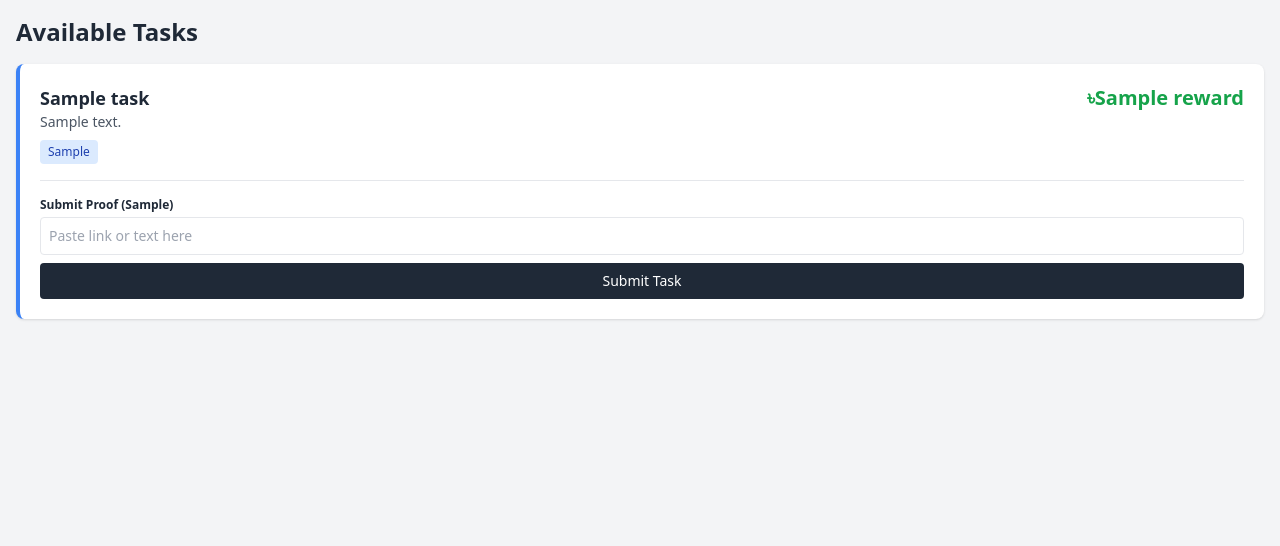
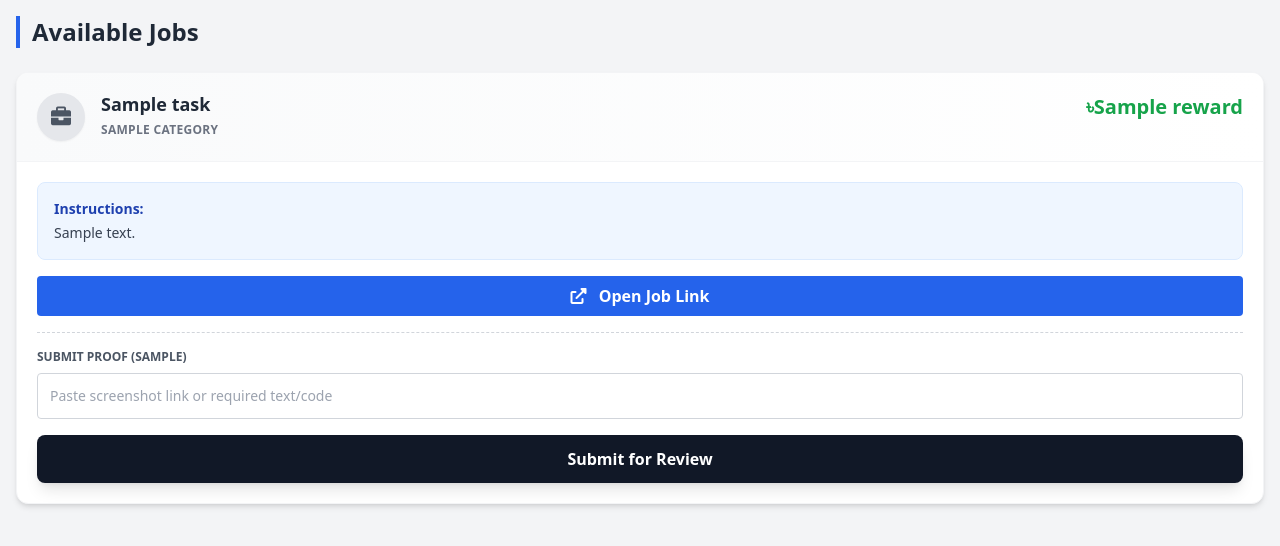
Before and after one commit to uto24/Riseii2, a Flask app: template templates/tasks.html in a window 1280 px wide. Shown: the top 546 px of the page. Run offline with Flask 3, Linux system fonts and the light colour scheme; the template is opened without the code that fills it: most values are stand-ins (such as "Sample title", 1, 10 or a date in 2020); some libraries are stand-ins or nearby versions.

Commit message:
Update tasks.html

```diff
--- a/templates/tasks.html
+++ b/templates/tasks.html
@@ -1,44 +1,99 @@
 {% extends "base.html" %}
 
 {% block content %}
-<h2 class="text-2xl font-bold mb-4">Available Tasks</h2>
+<h2 class="text-2xl font-bold mb-6 text-gray-800 border-l-4 border-blue-600 pl-3">Available Jobs</h2>
 
-<div class="space-y-4 mb-20">
+<div class="space-y-6 mb-24">
     {% for task in tasks %}
-    <div class="bg-white p-5 rounded-lg shadow border-l-4 border-blue-500">
-        <div class="flex justify-between items-start">
+    <div class="bg-white rounded-xl shadow-md overflow-hidden relative border border-gray-100">
+
+        <!-- Status Overlay if Done -->
+        {% if task.is_done %}
+        <div class="absolute inset-0 bg-gray-50 bg-opacity-80 z-10 flex items-center justify-center">
+            <span class="bg-green-100 text-green-700 font-bold px-4 py-2 rounded-full border border-green-200 shadow-sm">
+                <i class="fas fa-check-circle mr-1"></i> Already Submitted
+            </span>
+        </div>
+        {% endif %}
+
+        <!-- Header -->
+        <div class="p-5 flex justify-between items-start bg-gradient-to-r from-gray-50 to-white border-b border-gray-100">
+            <div class="flex gap-4">
+                <!-- Dynamic Icon based on Category -->
+                <div class="w-12 h-12 rounded-full flex items-center justify-center text-xl shadow-sm
+                    {% if task.category == 'youtube' %} bg-red-100 text-red-600
+                    {% elif task.category == 'facebook' %} bg-blue-100 text-blue-600
+                    {% elif task.category == 'telegram' %} bg-sky-100 text-sky-500
+                    {% else %} bg-gray-200 text-gray-600 {% endif %}">
+
+                    {% if task.category == 'youtube' %} <i class="fab fa-youtube"></i>
+                    {% elif task.category == 'facebook' %} <i class="fab fa-facebook-f"></i>
+                    {% elif task.category == 'telegram' %} <i class="fab fa-telegram-plane"></i>
+                    {% else %} <i class="fas fa-briefcase"></i> {% endif %}
+                </div>
                 <div>
-                <h3 class="font-bold text-lg">{{ task.title }}</h3>
-                <p class="text-sm text-gray-600">{{ task.description }}</p>
-                <span class="inline-block bg-blue-100 text-blue-800 text-xs px-2 py-1 rounded mt-2 capitalize">{{ task.task_type }}</span>
+                    <h3 class="font-bold text-gray-800 text-lg leading-tight">{{ task.title }}</h3>
+                    <span class="text-xs text-gray-500 uppercase tracking-wide font-semibold">{{ task.category }}</span>
+                </div>
             </div>
             <div class="text-right">
                 <span class="block text-xl font-bold text-green-600">৳{{ task.reward }}</span>
             </div>
         </div>
 
-        <!-- Form Start -->
-        <form action="/tasks" method="POST" enctype="multipart/form-data" class="mt-4 pt-4 border-t task-form">
+        <!-- Body -->
+        <div class="p-5">
+            <div class="bg-blue-50 p-4 rounded-lg mb-4 text-sm text-gray-700 border border-blue-100">
+                <p class="font-bold text-blue-800 mb-1">Instructions:</p>
+                <p class="whitespace-pre-line">{{ task.description }}</p>
+            </div>
+
+            <!-- Action Button -->
+            <a href="{{ task.task_link }}" target="_blank" class="block w-full text-center bg-blue-600 hover:bg-blue-700 text-white font-bold py-2 rounded mb-4 transition">
+                <i class="fas fa-external-link-alt mr-2"></i> Open Job Link
+            </a>
+
+            <!-- Submission Form -->
+            <form action="/tasks" method="POST" enctype="multipart/form-data" class="pt-4 border-t border-dashed border-gray-300">
                 <input type="hidden" name="task_id" value="{{ task.id }}">
                 <input type="hidden" name="task_type" value="{{ task.proof_requirement }}">
 
-            <label class="block text-xs font-bold mb-1">Submit Proof ({{ task.proof_requirement }})</label>
+                <label class="block text-xs font-bold text-gray-600 mb-2 uppercase">
+                    Submit Proof ({{ task.proof_requirement }})
+                </label>
 
                 {% if task.proof_requirement == 'image' %}
-                <!-- Image Input with Compression Logic -->
+                    <!-- Image Compressor Input -->
+                    <div class="relative">
                         <input type="file" name="image" accept="image/*" required
-                       class="w-full text-sm mb-2 file-compressor"
+                               class="block w-full text-sm text-slate-500
+                               file:mr-4 file:py-2 file:px-4
+                               file:rounded-full file:border-0
+                               file:text-sm file:font-semibold
+                               file:bg-blue-50 file:text-blue-700
+                               hover:file:bg-blue-100"
                                onchange="compressImage(this)">
-                <p class="text-xs text-green-600 hidden compression-msg">Compressing image...</p>
+                        <p class="text-xs text-green-600 mt-1 hidden compression-msg font-bold">
+                            <i class="fas fa-cog fa-spin"></i> Compressing image...
+                        </p>
+                    </div>
                 {% else %}
-                <input type="text" name="proof_text" placeholder="Paste link or text here" required class="w-full border p-2 rounded text-sm mb-2">
+                    <input type="text" name="proof_text" placeholder="Paste screenshot link or required text/code"
+                           required class="w-full border border-gray-300 p-3 rounded text-sm focus:ring-2 focus:ring-blue-500 outline-none">
                 {% endif %}
 
-            <button type="submit" class="w-full bg-gray-800 text-white py-2 rounded text-sm hover:bg-gray-900 submit-btn">Submit Task</button>
+                <button type="submit" class="w-full mt-4 bg-gray-900 text-white py-3 rounded-lg font-bold hover:bg-black transition submit-btn shadow-lg">
+                    Submit for Review
+                </button>
             </form>
         </div>
+    </div>
     {% else %}
-    <p class="text-center text-gray-500">No tasks available right now.</p>
+    <div class="text-center py-10 bg-white rounded-xl shadow">
+        <i class="fas fa-box-open text-gray-300 text-6xl mb-4"></i>
+        <p class="text-gray-500 font-medium">No tasks available right now.</p>
+        <p class="text-sm text-gray-400">Check back later!</p>
+    </div>
     {% endfor %}
 </div>
 
@@ -47,14 +102,13 @@
     function compressImage(input) {
         if (input.files && input.files[0]) {
             const file = input.files[0];
-            const msg = input.nextElementSibling; // The compression message
+            const parent = input.parentElement;
+            const msg = parent.querySelector('.compression-msg');
             const submitBtn = input.closest('form').querySelector('.submit-btn');
 
-            // Show loading
             msg.classList.remove('hidden');
-            msg.innerText = "Processing image (Please wait)...";
             submitBtn.disabled = true;
-            submitBtn.classList.add('opacity-50');
+            submitBtn.classList.add('opacity-50', 'cursor-not-allowed');
 
             const reader = new FileReader();
             reader.readAsDataURL(file);
@@ -66,9 +120,7 @@
                 img.onload = function() {
                     const canvas = document.createElement('canvas');
                     const ctx = canvas.getContext('2d');
-
-                    // Resize logic (Max width 1024px)
-                    const MAX_WIDTH = 1024;
+                    const MAX_WIDTH = 800; // Reduced size for faster upload
                     let width = img.width;
                     let height = img.height;
 
@@ -81,26 +133,21 @@
                     canvas.height = height;
                     ctx.drawImage(img, 0, 0, width, height);
 
-                    // Convert to JPEG with 70% quality
                     canvas.toBlob(function(blob) {
-                        // Create a new file from the blob
-                        const compressedFile = new File([blob], "compressed.jpg", {
+                        const compressedFile = new File([blob], "proof.jpg", {
                             type: "image/jpeg",
                             lastModified: Date.now()
                         });
-
-                        // Replace the file in the input
                         const dataTransfer = new DataTransfer();
                         dataTransfer.items.add(compressedFile);
                         input.files = dataTransfer.files;
 
-                        // UI Feedback
-                        msg.innerText = "Image compressed & ready!";
-                        msg.classList.add('text-green-600');
+                        msg.innerText = "Ready to upload!";
+                        msg.classList.remove('text-green-600');
+                        msg.classList.add('text-blue-600');
                         submitBtn.disabled = false;
-                        submitBtn.classList.remove('opacity-50');
-
-                    }, 'image/jpeg', 0.7); // 0.7 means 70% quality
+                        submitBtn.classList.remove('opacity-50', 'cursor-not-allowed');
+                    }, 'image/jpeg', 0.6);
                 }
             }
         }
```
Lines whose indentation alone changed are shown as unchanged.
